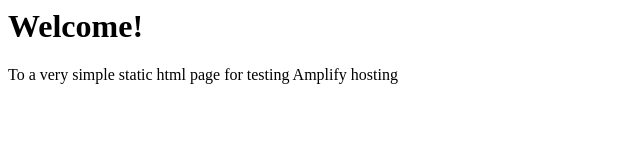
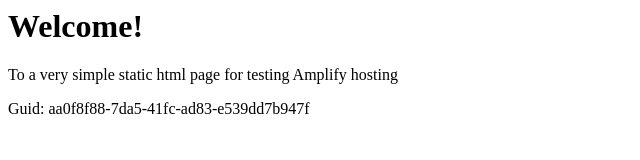
Before and after one commit to aws-aemilia-cdg/Github-PR-Commit-Integration-Test-DoNotTouch-Gith-P5X5MO5I-v1-prod-eu-west-3, a website: page src/index.html in a window 1280 px wide. Shown: the whole page, without its empty margins (0-640 px from the left). Drawn offline with Linux system fonts and the light colour scheme.

Commit message:
commit from integ tests

```diff
--- a/src/index.html
+++ b/src/index.html
@@ -1,3 +1,5 @@
+
+
 <html lang="en">
 
 <head>
@@ -10,6 +12,6 @@
 <body>
     <h1>Welcome!</h1>
     <p>To a very simple static html page for testing Amplify hosting</p>
-</body>
+    <p>Guid: aa0f8f88-7da5-41fc-ad83-e539dd7b947f</p></body>
 
 </html>
```
